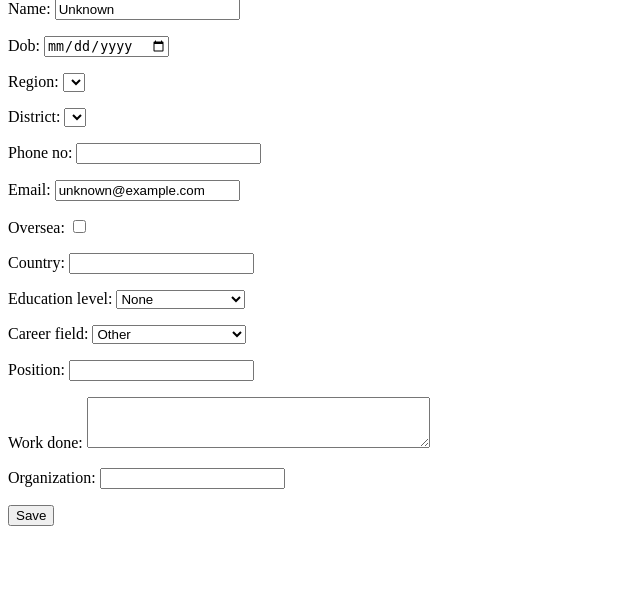
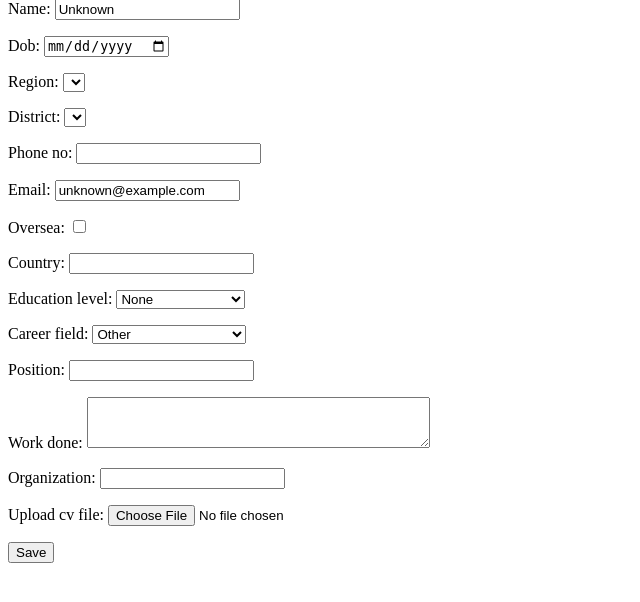
Before and after one commit to dlab-tz/career-app-django, a Django app: template carrerapp/users/templates/users/home.html in a window 1280 px wide. Shown: the part 68-670 px from the top of the page, without its empty margins (0-640 px from the left). Run offline with Django 5.2, Linux system fonts and the light colour scheme; the template is opened without the code that fills it: values that come from a table or form of the project are taken from there, others are empty.

Commit message:
added upload f

```diff
--- a/carrerapp/carrerapp/settings.py
+++ b/carrerapp/carrerapp/settings.py
@@ -123,3 +123,8 @@ STATIC_URL = 'static/'
 # https://docs.djangoproject.com/en/5.2/ref/settings/#default-auto-field
 
 DEFAULT_AUTO_FIELD = 'django.db.models.BigAutoField'
+
+import os
+
+MEDIA_URL = '/media/'
+MEDIA_ROOT = os.path.join(BASE_DIR, 'media')
--- a/carrerapp/carrerapp/urls.py
+++ b/carrerapp/carrerapp/urls.py
@@ -16,8 +16,13 @@ Including another URLconf
 """
 from django.contrib import admin
 from django.urls import path, include
+from django.conf import settings
+from django.conf.urls.static import static
+
 
 urlpatterns = [
     path('admin/', admin.site.urls),
     path('', include('users.urls')),  # ✅ root URL handled in users.urls
 ]
+if settings.DEBUG:
+    urlpatterns += static(settings.MEDIA_URL, document_root=settings.MEDIA_ROOT)
--- a/carrerapp/users/forms.py
+++ b/carrerapp/users/forms.py
@@ -15,7 +15,7 @@ class UserProfileForm (forms.ModelForm):
         model = UserProfile
         fields = ['name', 'dob', 'region', 'district','phone_no', 'email',
             'oversea', 'country', 'education_level',
-            'career_field', 'position', 'work_done', 'organization']
+            'career_field', 'position', 'work_done', 'organization', 'upload_cv_file']
 
         widgets = {
              "name":  forms.TextInput(attrs={"class": "form-control"}),
@@ -33,6 +33,7 @@ class UserProfileForm (forms.ModelForm):
             "position":        forms.TextInput(attrs={"class": "form-control"}),
             "work_done":       forms.Textarea(attrs={"class": "form-control", "rows": 3, "id": "work-done"}),
             "organization":    forms.TextInput(attrs={"class": "form-control"}),
+            "upload_cv_file":  forms.ClearableFileInput(attrs={'accept': '.pdf,.doc,.docx'}),
         }
 
     def __init__(self, *args, **kwargs):
--- a/carrerapp/users/models.py
+++ b/carrerapp/users/models.py
@@ -49,6 +49,7 @@ class UserProfile(models.Model):
     position = models.CharField(max_length=100, blank=True, null=True)
     work_done = models.TextField(blank=True, null=True)
     organization = models.CharField(max_length=100, blank=True, null=True)
+    upload_cv_file = models.FileField(upload_to='cvs/', null=True, blank=True)
 
     def __str__(self):
         return self.name
--- a/carrerapp/users/views.py
+++ b/carrerapp/users/views.py
@@ -4,7 +4,7 @@ from .forms import UserProfileForm
 # Create your views here.
 def add_user_profile(request):
     if request.method == 'POST':
-        form = UserProfileForm(request.POST)
+        form = UserProfileForm(request.POST, request.FILES,)
         if form.is_valid():
          form.save()
          return redirect('add_user_profile')
```
Also changed, not shown: carrerapp/users/templates/users/form.html (+6 -1 lines), carrerapp/db.sqlite3, carrerapp/users/migrations/0006_userprofile_upload_cv_file.py (added).
